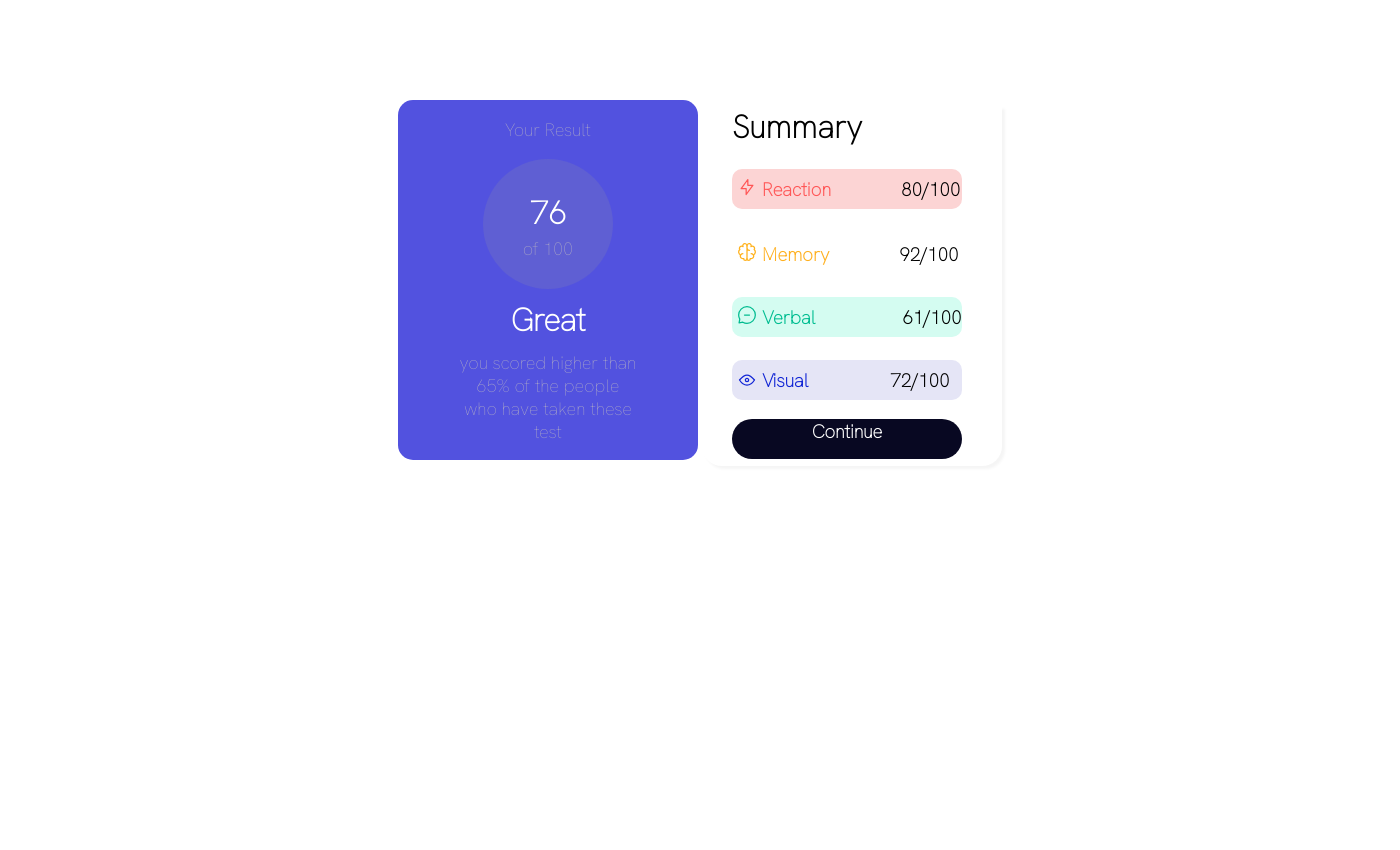
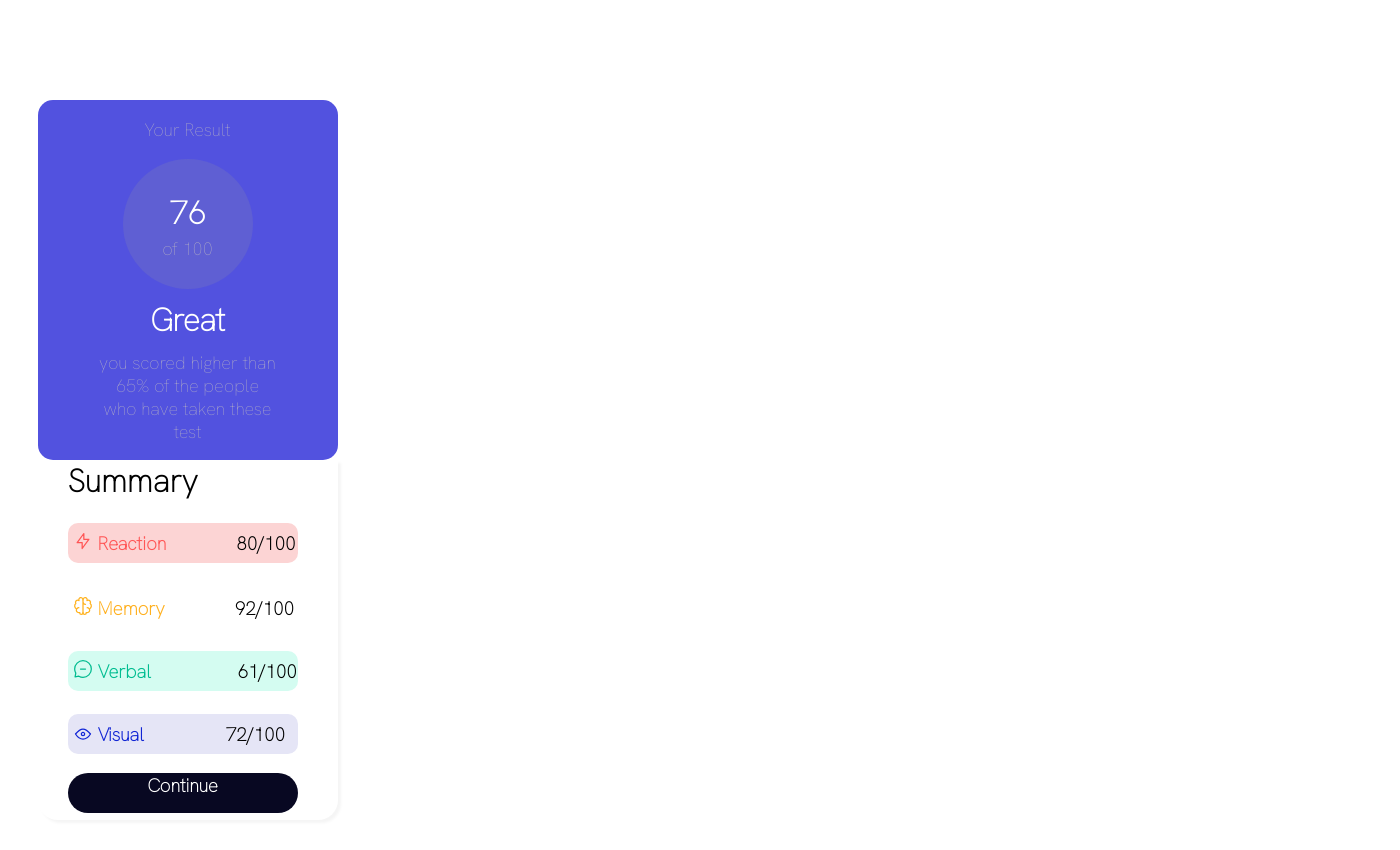
Before and after one commit to asadalimcj/challenge1DesktopS, a plain HTML site: page index.html in a window 1280 px wide. Shown: the whole page, 1400 px wide, since content can reach past the window. Before the commit the page ends 800 px from the top, so only its background shows below. Drawn offline with Linux system fonts and the light colour scheme.

Commit message:
Update style.css

```diff
--- a/css/style.css
+++ b/css/style.css
@@ -1,6 +1,6 @@
 body {
   text-align: center;
-  width: 1400px;
+  width: 375px;
   margin: 0;
   margin-bottom: 30px;
   font-family: 'Hanken Grotesk', sans-serif;
```
